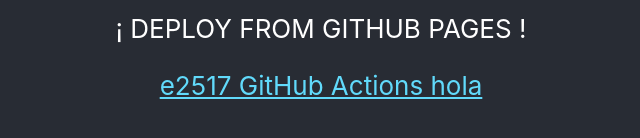
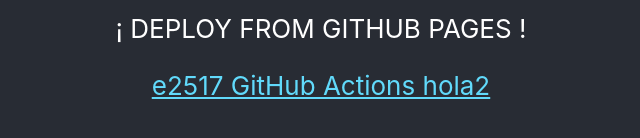
Before and after one commit to E2517/react-deploy-github-pages, a React (Create React App) app: page / in a window 1280 px wide. Shown: the part 516-654 px from the top of the page, without its empty margins (319-959 px from the left). Built offline with nearby package versions, Linux system fonts and the light colour scheme.

Commit message:
Update App.js

```diff
--- a/src/App.js
+++ b/src/App.js
@@ -15,7 +15,7 @@
           rel="noopener noreferrer"
         >
           e2517 GitHub Actions
-    hola
+    hola2
         </a>
       </header>
     </div>
```
